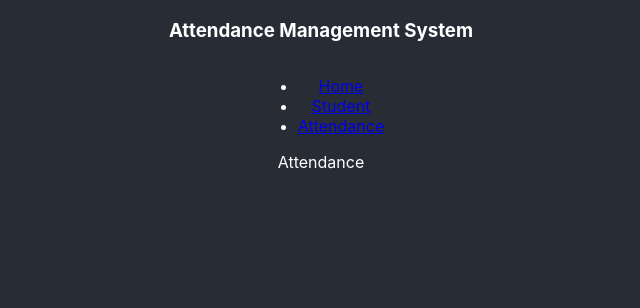
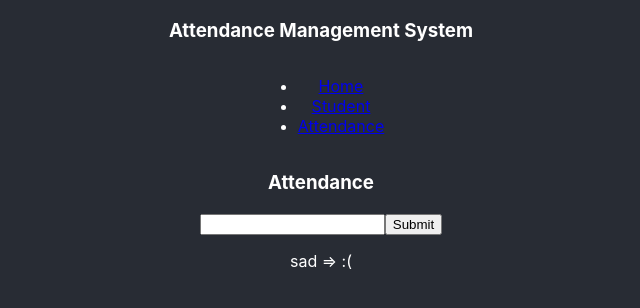
Before and after one commit to obaidmuneer/attendance-management, a React (Create React App) app: page /attendance in a window 1280 px wide. Shown: the top 308 px of the page, without its empty margins (319-959 px from the left). Built offline with nearby package versions, Linux system fonts and the light colour scheme.

Commit message:
added option search/mark attend of std

```diff
--- a/src/components/attendance/index.jsx
+++ b/src/components/attendance/index.jsx
@@ -1,7 +1,67 @@
+import axios from "axios"
+import moment from 'moment'
+import { useState } from "react"
 
-const Attendance = () => {
+const Attendance = ({ api }) => {
+    const [roll, setRoll] = useState('')
+    const [student, setStudent] = useState(null)
+    const [selected_date, setSelected_date] = useState('')
+    const [marked_attendance, setMarked_attendance] = useState('')
+
+    const handleSubmit = (e) => {
+        e.preventDefault()
+        axios.get(`${api}/student/${roll}`)
+            .then(res => setStudent(res.data.student))
+            .catch(err => console.error(err))
+        console.log(student);
+    }
+    const handleAttendance = (e) => {
+        e.preventDefault();
+        console.log(marked_attendance);
+        axios.post(`${api}/mark_attandance`, {
+            roll: student.roll,
+            marked_attendance,
+            selected_date
+        })
+            .then(res => console.log(res))
+            .catch(err => console.log(err))
+    }
+
     return (
-        <div>Attendance</div>
+        <div>
+            <h3>Attendance</h3>
+            <form onSubmit={handleSubmit} >
+                <input type="number" onChange={(e) => setRoll(+e.target.value)} />
+                <input type="submit"></input>
+            </form>
+
+            {
+                (student && student.isClassAssign) ? <div>
+                    <ul>
+                        <li>{moment(Date.now()).format("MMM Do YY")}</li>
+                        <li>{student.name} {student.fathername}</li>
+                        <li>{student.course}</li>
+                    </ul>
+                    <form onSubmit={handleAttendance} >
+                        <span>Select Date</span>
+                        <input type="date" name="" id="" onChange={(e) => setSelected_date(e.target.value)} /><br />
+                        <span>Mark Attendance</span>
+                        <select defaultValue={'DEFAULT'} onChange={(e) => setMarked_attendance(e.target.value)}>
+                            <option value="DEFAULT" disabled>Choose Attendance ...</option>
+                            <option value="present" >Present</option>
+                            <option value="absent">Absent</option>
+                            <option value="leave">Leave</option>
+                        </select>
+                        <input type="submit"></input>
+                    </form>
+                </div>
+                    :
+                    <div>
+                        <p>sad ={'>'} :(</p>
+                    </div>
+            }
+
+        </div>
     )
 }
 
```
